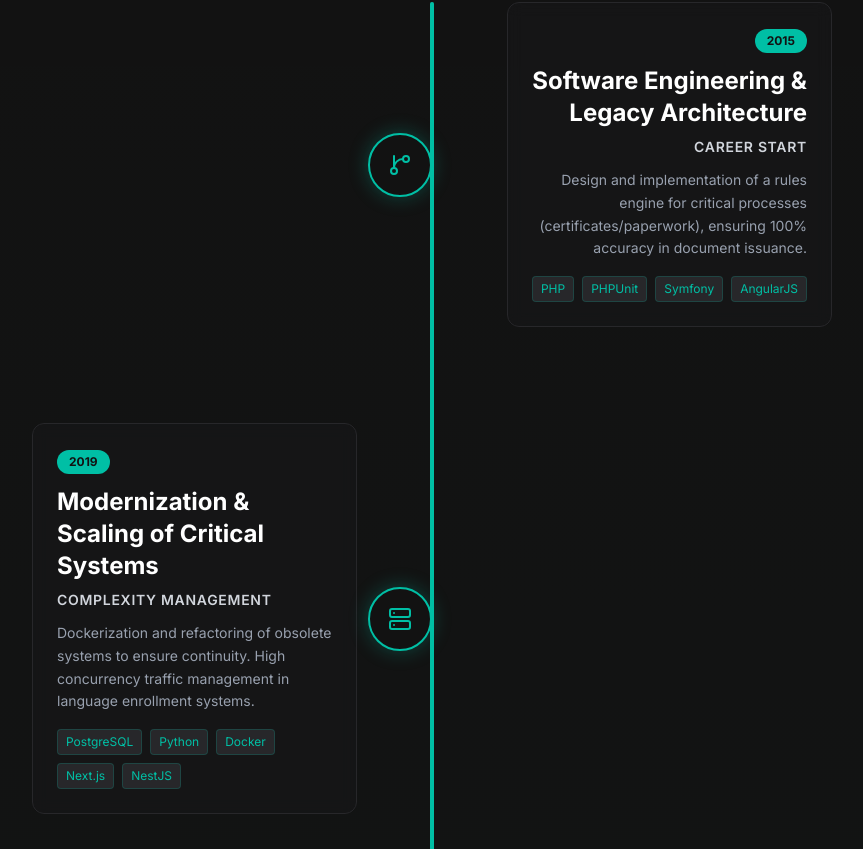
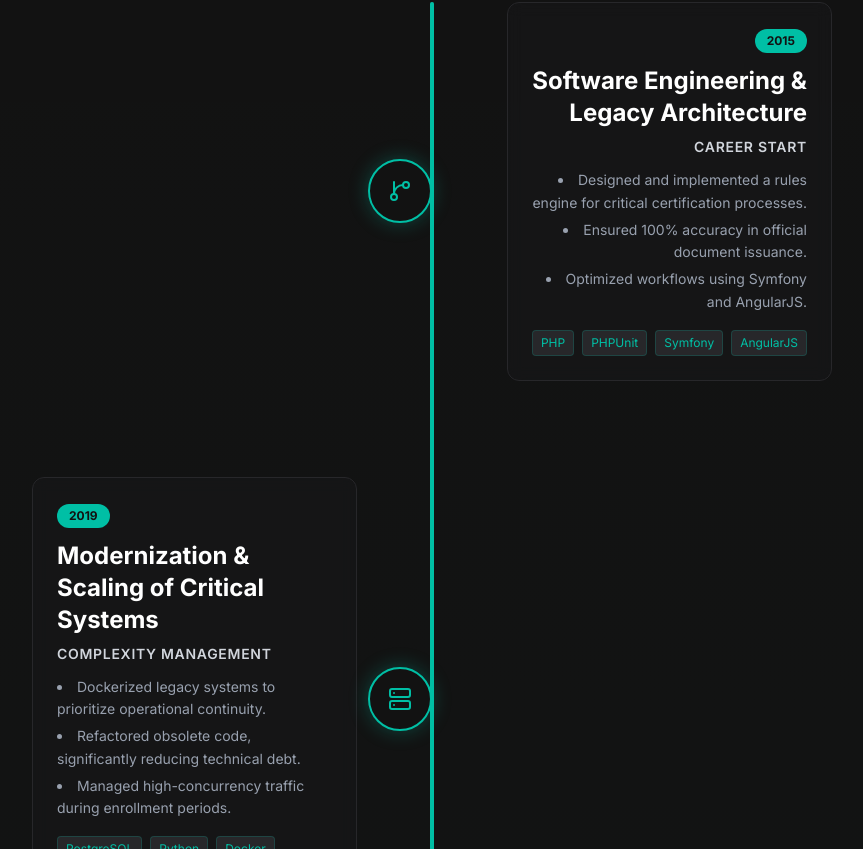
Before and after one commit to edgarEmp007/portfolio, a Next.js app: page /en in a window 1280 px wide. Shown: the part 1651-2500 px from the top of the page, without its empty margins (208-1071 px from the left). Built offline with nearby package versions, Linux system fonts and the light colour scheme.

Commit message:
feat: Add floating contact button, update hero section CTAs, and enhance journey milestone descriptions to support list formatting.

```diff
--- a/src/app/[locale]/layout.tsx
+++ b/src/app/[locale]/layout.tsx
@@ -6,6 +6,7 @@ import { getMessages } from 'next-intl/server';
 import { notFound } from 'next/navigation';
 import { routing, type Locale } from '@/i18n/routing';
 import LanguageSwitcher from '@/components/LanguageSwitcher';
+import FloatingContactButton from '@/components/FloatingContactButton';
 
 const inter = Inter({
   variable: "--font-inter",
@@ -38,6 +39,7 @@ export default async function RootLayout({
       <body className={`${inter.variable} min-h-screen bg-[var(--background)] text-[var(--foreground)] antialiased`}>
         <NextIntlClientProvider messages={messages}>
           <LanguageSwitcher />
+          <FloatingContactButton />
           {children}
         </NextIntlClientProvider>
       </body>
--- /dev/null
+++ b/src/components/FloatingContactButton.tsx
@@ -0,0 +1,59 @@
+"use client";
+
+import { motion, AnimatePresence } from "framer-motion";
+import { MessageCircle } from "lucide-react";
+import Link from "next/link";
+import { useTranslations } from 'next-intl';
+import { useState, useEffect } from "react";
+
+export default function FloatingContactButton() {
+    const t = useTranslations('Contact');
+    const [isVisible, setIsVisible] = useState(false);
+
+    useEffect(() => {
+        const toggleVisibility = () => {
+            if (window.scrollY > 300) {
+                setIsVisible(true);
+            } else {
+                setIsVisible(false);
+            }
+        };
+
+        window.addEventListener("scroll", toggleVisibility);
+        return () => window.removeEventListener("scroll", toggleVisibility);
+    }, []);
+
+    const scrollToContact = (e: React.MouseEvent<HTMLAnchorElement>) => {
+        e.preventDefault(); // Prevent default anchor behavior
+        const contactSection = document.getElementById('contact');
+        if (contactSection) {
+            contactSection.scrollIntoView({ behavior: 'smooth' });
+        } else {
+            // Fallback if ID not found, though we should add id="contact" to Contact.tsx
+            window.scrollTo({ top: document.body.scrollHeight, behavior: 'smooth' });
+        }
+    };
+
+    return (
+        <AnimatePresence>
+            {isVisible && (
+                <motion.div
+                    initial={{ opacity: 0, scale: 0.8 }}
+                    animate={{ opacity: 1, scale: 1 }}
+                    exit={{ opacity: 0, scale: 0.8 }}
+                    transition={{ duration: 0.3 }}
+                    className="fixed bottom-8 right-8 z-50"
+                >
+                    <Link
+                        href="#contact"
+                        onClick={scrollToContact}
+                        className="flex items-center gap-2 px-5 py-3 bg-[var(--accent)] text-[#121212] rounded-full font-bold shadow-[0_0_20px_rgba(0,191,165,0.4)] hover:shadow-[0_0_30px_rgba(0,191,165,0.6)] hover:scale-105 transition-all duration-300"
+                    >
+                        <MessageCircle size={20} />
+                        <span className="hidden sm:inline">Contáctame</span>
+                    </Link>
+                </motion.div>
+            )}
+        </AnimatePresence>
+    );
+}
--- a/src/components/redesign/Contact.tsx
+++ b/src/components/redesign/Contact.tsx
@@ -15,7 +15,7 @@ export default function Contact() {
     const year = new Date().getFullYear();
 
     return (
-        <section className="py-24 bg-[var(--muted)]/30 border-t border-zinc-900">
+        <section id="contact" className="py-24 bg-[var(--muted)]/30 border-t border-zinc-900">
             <div className="container mx-auto px-4 sm:px-6 lg:px-8 text-center">
                 <motion.div
                     initial={{ opacity: 0, y: 20 }}
--- a/src/components/redesign/Journey.tsx
+++ b/src/components/redesign/Journey.tsx
@@ -92,9 +92,28 @@ export default function Journey() {
                                                 <div className="text-sm font-semibold text-gray-300 mb-3 uppercase tracking-wider">
                                                     {t(`milestones.${index}.focus`)}
                                                 </div>
-                                                <p className="text-gray-400 text-sm leading-relaxed mb-4">
-                                                    {t(`milestones.${index}.description`)}
-                                                </p>
+
+                                                {/* Description: Handle String vs Array */}
+                                                {(() => {
+                                                    // eslint-disable-next-line @typescript-eslint/no-explicit-any
+                                                    const description = t.raw(`milestones.${index}.description`) as any;
+
+                                                    if (Array.isArray(description)) {
+                                                        return (
+                                                            <ul className="list-disc list-inside text-gray-400 text-sm leading-relaxed mb-4 space-y-1">
+                                                                {description.map((point: string, i: number) => (
+                                                                    <li key={i}>{point}</li>
+                                                                ))}
+                                                            </ul>
+                                                        );
+                                                    }
+
+                                                    return (
+                                                        <p className="text-gray-400 text-sm leading-relaxed mb-4">
+                                                            {t(`milestones.${index}.description`)}
+                                                        </p>
+                                                    );
+                                                })()}
 
                                                 {/* Tech Stack Tags */}
                                                 <div className={`flex flex-wrap gap-2 ${index % 2 === 0 ? "md:justify-end" : "md:justify-start"}`}>
--- a/src/locale/en.json
+++ b/src/locale/en.json
@@ -27,42 +27,66 @@
                 "year": "2015",
                 "title": "Software Engineering & Legacy Architecture",
                 "focus": "Career Start",
-                "description": "Design and implementation of a rules engine for critical processes (certificates/paperwork), ensuring 100% accuracy in document issuance.",
+                "description": [
+                    "Designed and implemented a rules engine for critical certification processes.",
+                    "Ensured 100% accuracy in official document issuance.",
+                    "Optimized workflows using Symfony and AngularJS."
+                ],
                 "tech_stack": "PHP, PHPUnit, Symfony, AngularJS"
             },
             {
                 "year": "2019",
                 "title": "Modernization & Scaling of Critical Systems",
                 "focus": "Complexity Management",
-                "description": "Dockerization and refactoring of obsolete systems to ensure continuity. High concurrency traffic management in language enrollment systems.",
+                "description": [
+                    "Dockerized legacy systems to prioritize operational continuity.",
+                    "Refactored obsolete code, significantly reducing technical debt.",
+                    "Managed high-concurrency traffic during enrollment periods."
+                ],
                 "tech_stack": "PostgreSQL, Python, Docker, Next.js, NestJS"
             },
             {
                 "year": "2020",
                 "title": "Full-Stack Mobile Development (Freelance)",
                 "focus": "Tech Expansion",
-                "description": "Design, development, and implementation of a taxi app. Full management from cloud backend to mobile app.",
+                "description": [
+                    "Developed a complete mobile app for a taxi service.",
+                    "Integrated cloud backend with Google Maps API and geolocation.",
+                    "Led the full cycle from architectural design to deployment."
+                ],
                 "tech_stack": "Flutter (Dart), Cloud Firebase, NoSQL, Google Maps API"
             },
             {
                 "year": "2021",
                 "title": "Data Migrations & Custom Tools",
                 "focus": "Technical Depth",
-                "description": "Critical migration from SQL Server to PostgreSQL. Development of a custom tool in PHP for parsing and ensuring integrity of millions of records.",
+                "description": [
+                    "Migrated critical database from SQL Server to PostgreSQL with zero data loss.",
+                    "Developed custom ETL in PHP ensuring record integrity.",
+                    "Automated validation and cleaning of millions of academic records."
+                ],
                 "tech_stack": "PostgreSQL, Python, ETL Custom, SQL Server"
             },
             {
                 "year": "2023",
                 "title": "Technical Leadership & Security by Design",
                 "focus": "Transition to Seniority",
-                "description": "Leading Scrum team and implementing psychological care system with robust cryptography (Security by Design) for confidentiality.",
+                "description": [
+                    "Led Scrum team in developing a psychological care system.",
+                    "Implemented robust cryptography to guarantee sensitive data confidentiality.",
+                    "Applied 'Security by Design' principles throughout the system architecture."
+                ],
                 "tech_stack": "Criptography, Scrum, AppSec, Node.js"
             },
             {
                 "year": "2025",
                 "title": "Specialization & Active Projects",
                 "focus": "Continuous Growth",
-                "description": "Launch of DevCybSec with interactive labs (OWASP Top 10) and creation of mini-SAST as a security proof of concept.",
+                "description": [
+                    "Founded DevCybSec with interactive labs on OWASP Top 10.",
+                    "Developed Mini-SAST analyzer as an automated security proof of concept.",
+                    "Actively researching new vulnerabilities and defense strategies."
+                ],
                 "tech_stack": "Go (Golang), Vite, Express, AppSec Labs"
             }
         ]
@@ -110,17 +134,17 @@
         }
     },
     "Projects": {
-        "title": "Leadership and Security Research",
+        "title": "DevCybSec: My Commitment to Secure Development",
         "devcybsec": {
             "role": "Founder & Lead Developer",
             "title": "DevCybSec - Security Labs",
-            "description": "Educational platform with interactive labs to teach web vulnerabilities (OWASP Top 10) and secure coding practices. Demonstrates deep knowledge in attack and defense simulations.",
+            "description": "Applied research in offensive and defensive security. Interactive labs platform (OWASP Top 10) for advanced AppSec training and secure coding.",
             "cta": "View Project"
         },
         "minisast": {
             "role": "Research",
             "title": "Mini-SAST Analyzer",
-            "description": "Proof of concept of a static application security testing (SAST) analyzer capable of detecting common vulnerability patterns in Python and JavaScript source code.",
+            "description": "Development of a static analysis engine (SAST) for automated vulnerability detection in source code. Proof of concept for applied security engineering.",
             "cta": "View Project"
         }
     },
```
Also changed, not shown: src/components/redesign/Hero.tsx (+10 -10 lines), src/locale/es.json (+33 -9 lines).
